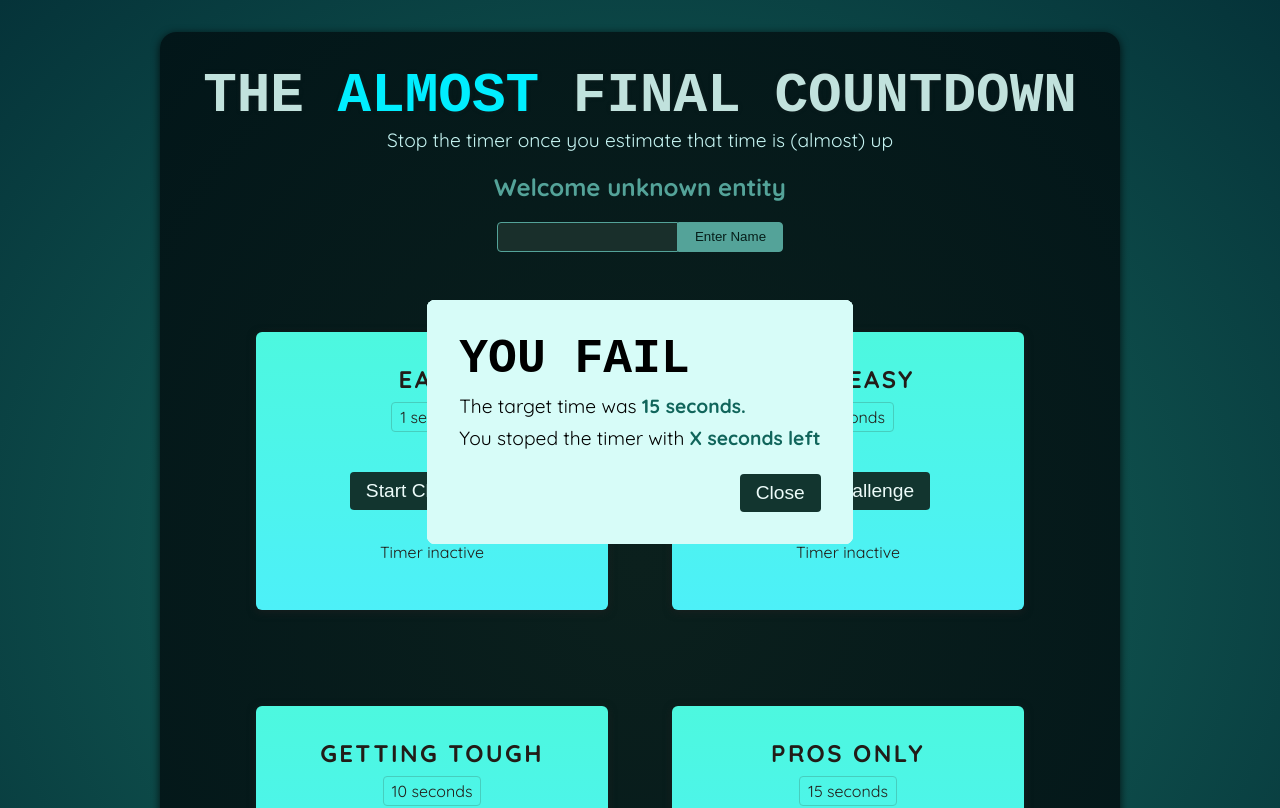
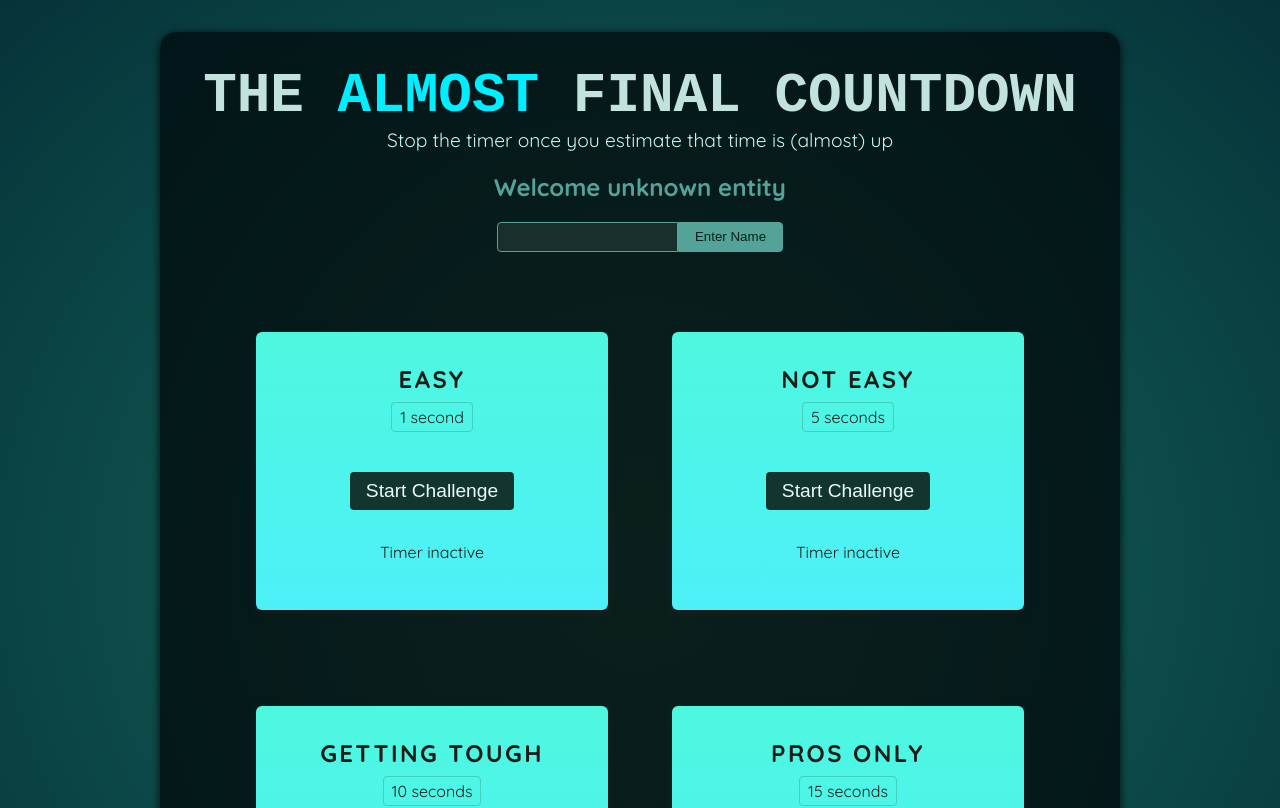
Before and after one commit to Surajnairx/stop-the-timer, a React (Vite) app: page / in a window 1280 px wide. Shown: the top 808 px of the page. Built offline with nearby package versions, Linux system fonts and the light colour scheme; a web font is replaced by a local one.

Commit message:
fix: resolve modal bug

```diff
--- a/src/components/ResultModal.jsx
+++ b/src/components/ResultModal.jsx
@@ -1,6 +1,7 @@
 import { useImperativeHandle, useRef } from "react";
 const ResultModal = ({ ref, result, targetTime }) => {
   const dialog = useRef();
+
   useImperativeHandle(ref, () => {
     return {
       open() {
@@ -9,7 +10,7 @@ const ResultModal = ({ ref, result, targetTime }) => {
     };
   });
   return (
-    <dialog ref={dialog} className="result-modal" open>
+    <dialog ref={dialog} className="result-modal">
       <h2>You {result}</h2>
       <p>
         The target time was <strong>{targetTime} seconds.</strong>
```
